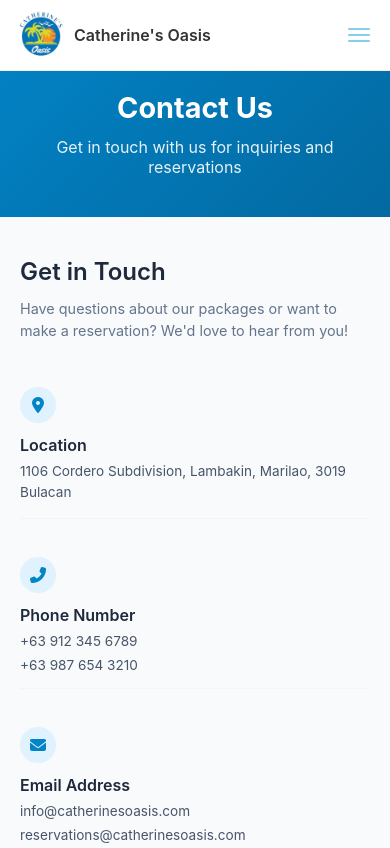
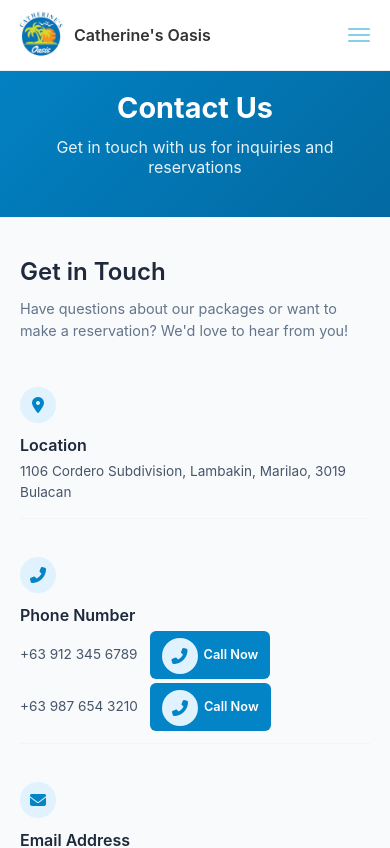
Before and after one commit to WarTechTok/bluesense, a React (Create React App) app in the folder frontend/: page /contact-us in a window 390 px wide. Shown: the top 848 px of the page. Built offline with nearby package versions, Linux system fonts and the light colour scheme; no server answers; the HTML template or start-up script is replaced by a standard one.

Commit message:
add call now near the phone numbers

```diff
--- a/frontend/src/pages/ContactUs.css
+++ b/frontend/src/pages/ContactUs.css
@@ -236,6 +236,32 @@
   background: #0369a1;
   transform: translateY(-2px);
 }
+
+.call-now-btn {
+  display: inline-flex;
+  align-items: center;
+  gap: 6px;
+  margin-left: 12px;
+  padding: 5px 12px;
+  background: #0284c7;
+  color: #ffffff;
+  border-radius: 6px;
+  font-size: 0.8rem;
+  font-weight: 600;
+  text-decoration: none;
+  transition: background 0.2s, transform 0.2s;
+  vertical-align: middle;
+}
+
+.call-now-btn:hover {
+  background: #0369a1;
+  transform: translateY(-1px);
+}
+
+.call-now-btn i {
+  font-size: 0.8rem;
+}
+
 
 /* Contact Form */
 .contact-form-section {
--- a/frontend/src/pages/ContactUs.jsx
+++ b/frontend/src/pages/ContactUs.jsx
@@ -142,8 +142,18 @@ function ContactUs() {
                   <i className="fas fa-phone-alt"></i>
                   <div>
                     <h3>Phone Number</h3>
-                    <p>+63 912 345 6789</p>
-                    <p>+63 987 654 3210</p>
+                    <p>
+                      +63 912 345 6789
+                      <a href="tel:+639123456789" className="call-now-btn">
+                        <i className="fas fa-phone-alt"></i> Call Now
+                      </a>
+                    </p>
+                    <p>
+                      +63 987 654 3210
+                      <a href="tel:+639876543210" className="call-now-btn">
+                        <i className="fas fa-phone-alt"></i> Call Now
+                      </a>
+                    </p>
                   </div>
                 </div>
                 <div className="info-item">
```
